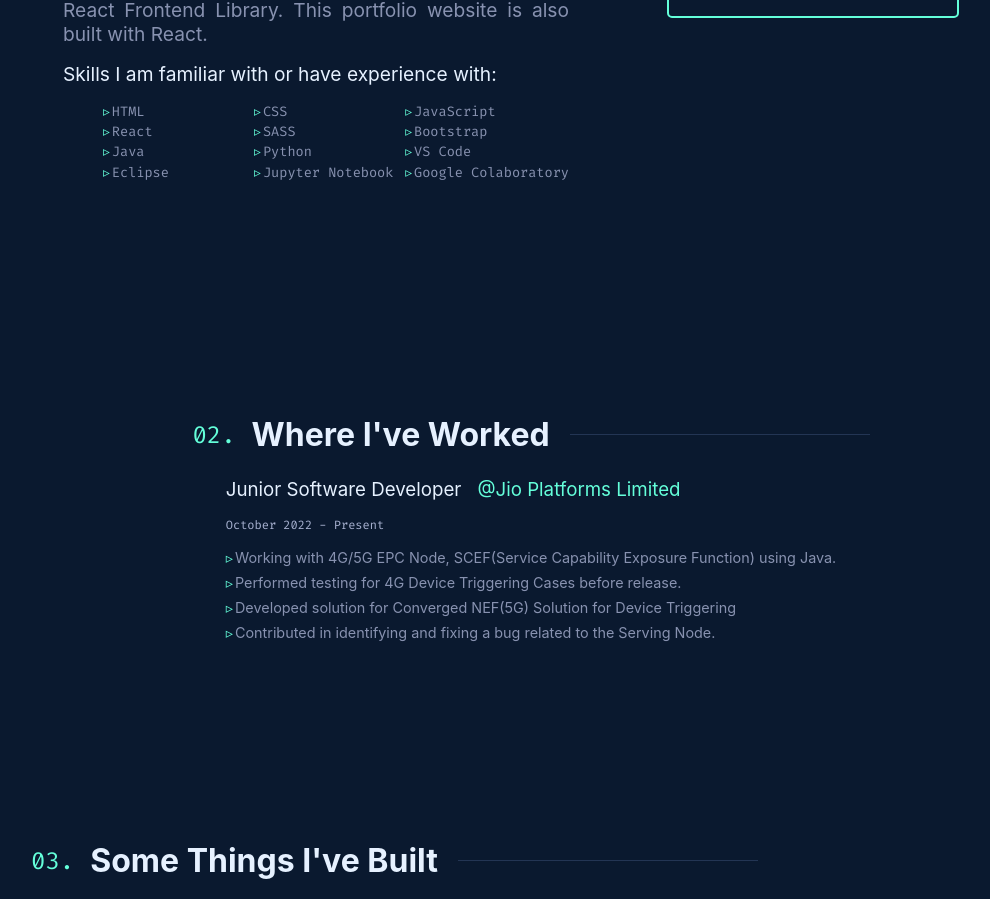
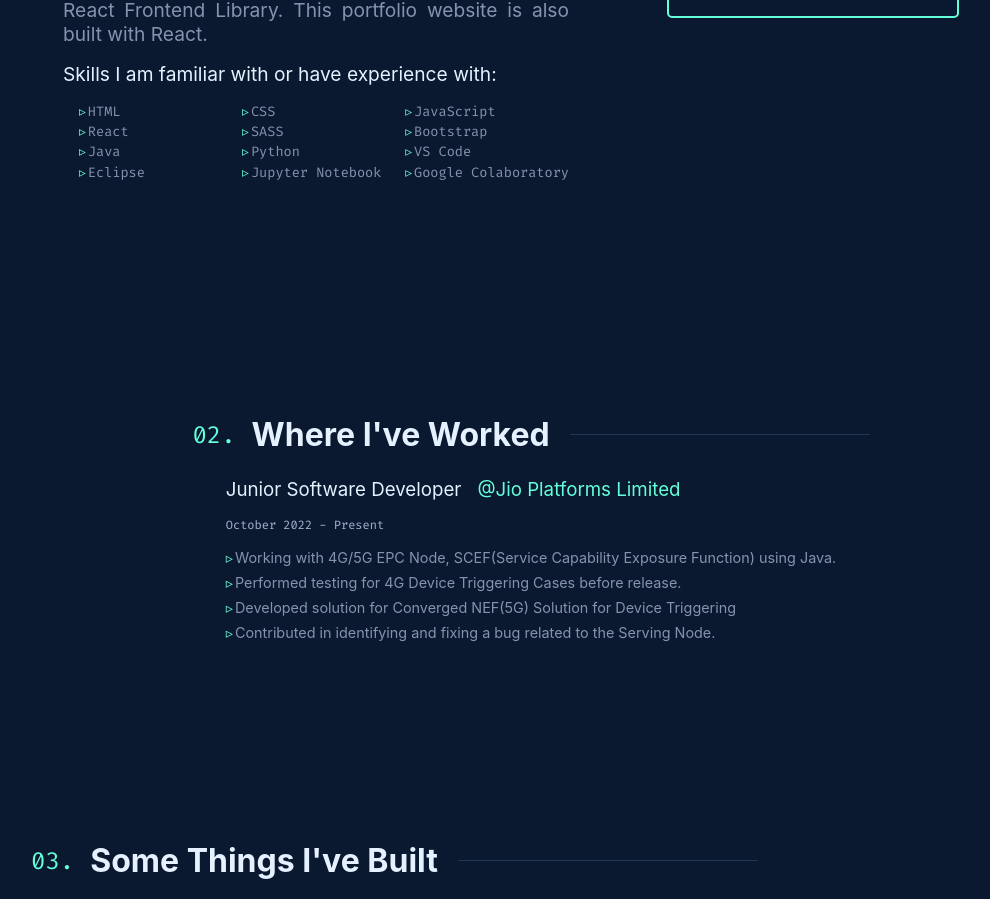
Before and after one commit to pankajmalvi/pankajmalviya, a React (Create React App) app: page / in a window 1280 px wide. Shown: the part 971-1870 px from the top of the page, without its empty margins (109-1099 px from the left). Built offline with nearby package versions, Linux system fonts and the light colour scheme; a web font is replaced by a local one.

Commit message:
Navigation related changes

```diff
--- a/src/components/sections/about/About.js
+++ b/src/components/sections/about/About.js
@@ -7,7 +7,7 @@ import SectionHeading from '../../common/SectionHeading'
 
 function About({ skills, about }) {
     return (
-        <section id="section-about" className='section-about'>
+        <section id="about" className='section-about'>
             <SectionHeading heading={"About Me"} />
             <div className="section-content">
                 <div className="section-content-left">
@@ -17,7 +17,7 @@ function About({ skills, about }) {
                 </div>
                 <div className="section-content-right">
                     <div className="image-container">
-                        <img src={imageSelf} alt="Profile Image Self" />
+                        <img src={imageSelf} alt="Profile Self" />
                     </div>
                 </div>
             </div>
--- a/src/components/sections/about/styles/About.scss
+++ b/src/components/sections/about/styles/About.scss
@@ -20,19 +20,22 @@
         margin-top: 1rem;
         margin-bottom: 1rem;
       }
-      .skill-category {
+      ul.skill-category {
         width: 100%;
         max-width: 540px;
         display: grid;
         grid-template-columns: repeat(3, 1fr);
         font-family: var(--font-mono);
         font-size: 0.85rem;
+        padding-left: 1rem;
 
         li {
           grid-column: auto/ span 1;
           list-style: none;
           line-height: 1.5;
           white-space: nowrap;
+          gap: 5px;
+
           &::before {
             content: "▹";
             color: var(--green);
--- a/src/components/sections/contact/Contacts.js
+++ b/src/components/sections/contact/Contacts.js
@@ -9,7 +9,7 @@ function Contacts({ mail }) {
 
 
     return (
-        <section id="section-contact" className='section-contact'>
+        <section id="contact" className='section-contact'>
             <SectionHeading heading={"What's Next?"} type2={true} />
             <ContactInnerHeading />
             <ContactDescription description={"My inbox is always open. Whether you have a question or just want to say hi, I'll try my best to get back to you!"} />
--- a/src/components/sections/jobs/Jobs.js
+++ b/src/components/sections/jobs/Jobs.js
@@ -5,7 +5,7 @@ import './styles/Jobs.scss'
 
 function Jobs({ career }) {
     return (
-        <section id="section-job" className='section-job'>
+        <section id="experience" className='section-job'>
             <SectionHeading heading={"Where I've Worked"} />
             <div className="jobs">
                 {career.map((career, idx) =>
--- a/src/components/sections/projects/Projects.js
+++ b/src/components/sections/projects/Projects.js
@@ -5,7 +5,7 @@ import './styles/Projects.scss'
 
 function Projects({ projects }) {
     return (
-        <section id="section-project" className='section-project'>
+        <section id="work" className='section-project'>
             <SectionHeading heading={"Some Things I've Built"} />
             <ul className="projects">
                 {projects.map((project, idx) =>
```
Also changed, not shown: public/manifest.json.
